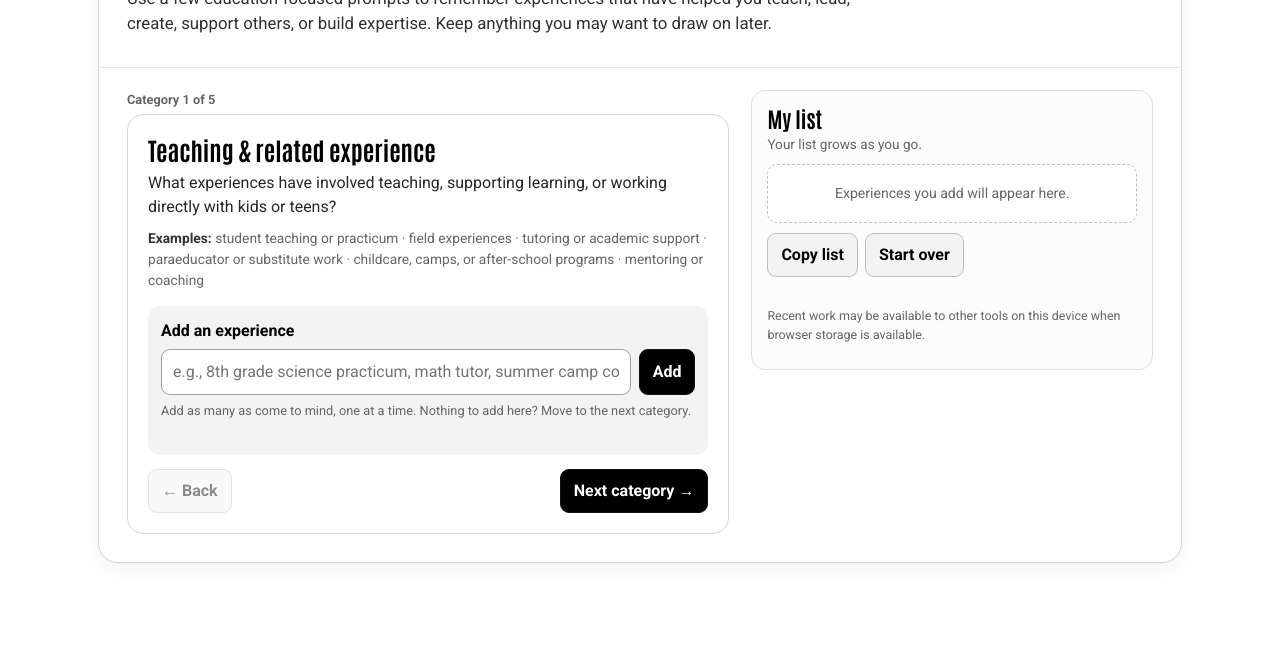
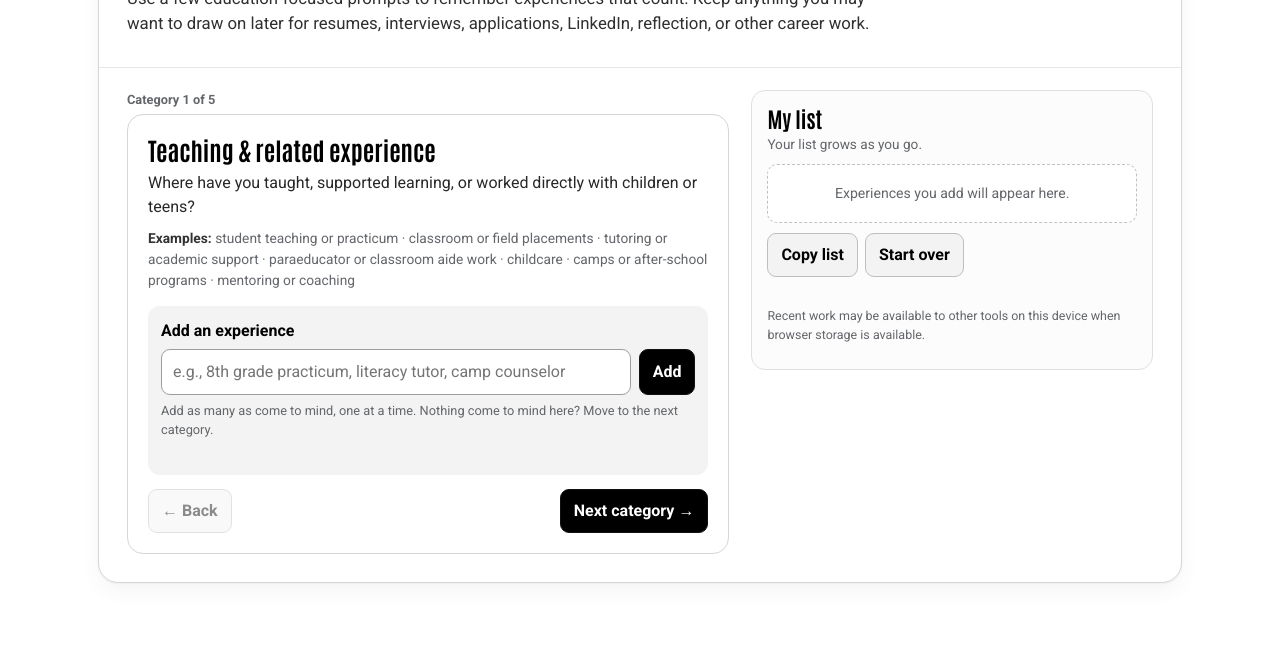
Before and after one commit to uiowa-pcc/education-experience, a plain HTML site: page index.html in a window 1280 px wide. Shown: the part 146-800 px from the top of the page. Drawn offline with Linux system fonts and the light colour scheme.

Commit message:
Update index.html

```diff
--- a/index.html
+++ b/index.html
@@ -1,10 +1,11 @@
+
 <!doctype html>
 <html lang="en">
 <head>
 <meta charset="utf-8">
 <meta name="viewport" content="width=device-width, initial-scale=1">
 <meta name="color-scheme" content="light">
-<title>Brainstorm Your Experiences | My Career Path</title>
+<title>Brainstorm Your Education Experiences | My Career Path</title>
 <link rel="preconnect" href="https://fonts.googleapis.com">
 <link rel="preconnect" href="https://fonts.gstatic.com" crossorigin>
 <link href="https://fonts.googleapis.com/css2?family=Antonio:wght@600;700&family=Roboto:wght@400;500;700&display=swap" rel="stylesheet">
@@ -34,7 +35,7 @@ p{margin:0 0 10px}.lede{font-size:1.05rem;max-width:760px;color:#2f3031}.notice{
     <div class="top">
       <div class="gold-mark" aria-hidden="true"></div>
       <h1 id="page-title">Brainstorm Your Experiences</h1>
-      <p class="lede">Use a few education-focused prompts to remember experiences that have helped you teach, lead, create, support others, or build expertise. Keep anything you may want to draw on later.</p>
+      <p class="lede">Use a few education-focused prompts to remember experiences that count. Keep anything you may want to draw on later for resumes, interviews, applications, LinkedIn, reflection, or other career work.</p>
     </div>
 
     <div class="activity">
@@ -85,43 +86,43 @@ p{margin:0 0 10px}.lede{font-size:1.05rem;max-width:760px;color:#2f3031}.notice{
 <script>
 (()=>{
 'use strict';
-const STORAGE_KEY='uiowaEducationExperienceBank_v1';
+const STORAGE_KEY='uiowaCareerExperienceBank_v1';
 const DRAFT_KEY='uiowaEducationExperienceDrafts_v1';
 const lenses=[
   {
     id:'teaching',
     title:'Teaching & related experience',
-    prompt:'What experiences have involved teaching, supporting learning, or working directly with kids or teens?',
-    examples:['student teaching or practicum','field experiences','tutoring or academic support','paraeducator or substitute work','childcare, camps, or after-school programs','mentoring or coaching'],
-    placeholder:'e.g., 8th grade science practicum, math tutor, summer camp counselor'
+    prompt:'Where have you taught, supported learning, or worked directly with children or teens?',
+    examples:['student teaching or practicum','classroom or field placements','tutoring or academic support','paraeducator or classroom aide work','childcare','camps or after-school programs','mentoring or coaching'],
+    placeholder:'e.g., 8th grade practicum, literacy tutor, camp counselor'
   },
   {
     id:'specialty',
     title:'Your subject or specialty',
-    prompt:'What have you done that shows depth, practice, or real-world experience in the subject or specialty you may teach?',
-    examples:['labs, research, or fieldwork','studio work, exhibitions, or portfolio projects','ensembles, performances, or private instruction','writing, publications, or language immersion','athletics, fitness, or coaching','technical, CTE, or discipline-specific projects and competitions'],
-    placeholder:'e.g., ceramics exhibition, biology research lab, jazz ensemble, Spanish immersion'
+    prompt:'What have you done that builds or demonstrates expertise in the subject, age group, or specialty you may teach?',
+    examples:['secondary subject projects, labs, research, writing, or presentations','art studio work, exhibitions, or portfolio pieces','music ensembles, performances, or production','PE, athletics, coaching, or fitness work','language immersion or cultural experiences','STEM, CTE, technical, or equipment-based projects'],
+    placeholder:'e.g., chemistry research project, student art exhibition, jazz ensemble'
   },
   {
     id:'work',
     title:'Work & responsibilities',
-    prompt:'What jobs or regular responsibilities have helped you work with people, stay organized, solve problems, or be someone others rely on?',
-    examples:['paid jobs or internships','customer service','childcare or caregiving','seasonal or gig work','family business','other ongoing responsibilities'],
-    placeholder:'e.g., server, nanny, front desk assistant, recreation staff'
+    prompt:'What jobs or responsibilities show how you work, communicate, solve problems, stay organized, or serve others?',
+    examples:['retail or customer service','food service or hospitality','campus jobs','office or administrative work','healthcare or human services','internships','seasonal, gig, or family-business work'],
+    placeholder:'e.g., barista, front desk assistant, summer intern'
   },
   {
     id:'involvement',
     title:'Involvement, leadership & service',
-    prompt:'Where have you participated, led, volunteered, supported others, or contributed to a group or community?',
-    examples:['student or professional organizations','subject-area clubs or associations','athletics','volunteering','committees or events','peer mentoring or campus leadership'],
-    placeholder:'e.g., NCTE student chapter, Dance Marathon committee, club soccer'
+    prompt:'Where have you contributed, led, collaborated, volunteered, or taken responsibility outside of work and class?',
+    examples:['student organizations','athletics','committees or events','peer leadership','volunteering or community service','faith or community groups','advocacy or service projects'],
+    placeholder:'e.g., club officer, volunteer event, intramural team'
   },
   {
     id:'growth',
-    title:'Projects, professional growth & things you started',
-    prompt:'What projects, training, or self-directed work have helped you build skills or become more prepared to work with students?',
-    examples:['lesson, unit, or curriculum projects','research or action-research projects','workshops, conferences, or certifications','instructional technology projects','creative or portfolio work','independent projects or side work'],
-    placeholder:'e.g., unit plan project, Google Educator training, photography portfolio'
+    title:'Projects & professional growth',
+    prompt:'What projects, training, certifications, workshops, or self-directed work have helped you build skills or grow professionally?',
+    examples:['Baker Teacher Leader Center workshops, events, or professional learning','conferences or school/district training','CPR, First Aid, or other certifications','instructional technology or curriculum projects','creative or technical projects','portfolios, competitions, or independent work'],
+    placeholder:'e.g., Baker Teacher Leader Center workshop, portfolio project, CPR certification'
   }
 ];
 let experiences=[];
@@ -142,7 +143,11 @@ const bankStatus=document.getElementById('bankStatus');
 
 function esc(v=''){return String(v??'').replace(/[&<>'"]/g,c=>({'&':'&amp;','<':'&lt;','>':'&gt;',"'":'&#39;','"':'&quot;'}[c]))}
 function uid(){return (window.crypto&&crypto.randomUUID)?crypto.randomUUID():`exp-${Date.now()}-${Math.random().toString(16).slice(2)}`}
-function normalizeSource(s){return ['teaching','specialty','work','involvement','growth'].includes(s)?s:'growth'}
+function normalizeSource(s){
+  const old={class:'specialty',independent:'growth',caregiving:'teaching',athletics:'involvement',volunteer:'involvement',research:'specialty',other:'growth'};
+  if(old[s])return old[s];
+  return ['teaching','specialty','work','involvement','growth'].includes(s)?s:'growth';
+}
 function load(){
   try{
     const saved=JSON.parse(localStorage.getItem(STORAGE_KEY)||'[]');
@@ -170,7 +175,7 @@ function renderPrompt(focus=false){
           <input id="ideaInput" type="text" autocomplete="off" value="${esc(drafts[l.id]||'')}" placeholder="${esc(l.placeholder)}">
           <button id="addIdea" class="btn primary" type="button">Add</button>
         </div>
-        <div class="hint">Add as many as come to mind, one at a time. Nothing to add here? Move to the next category.</div>
+        <div class="hint">Add as many as come to mind, one at a time. Nothing come to mind here? Move to the next category.</div>
         <div id="addStatus" class="status" role="status" aria-live="polite"></div>
       </div>
       <div class="nav">
```
